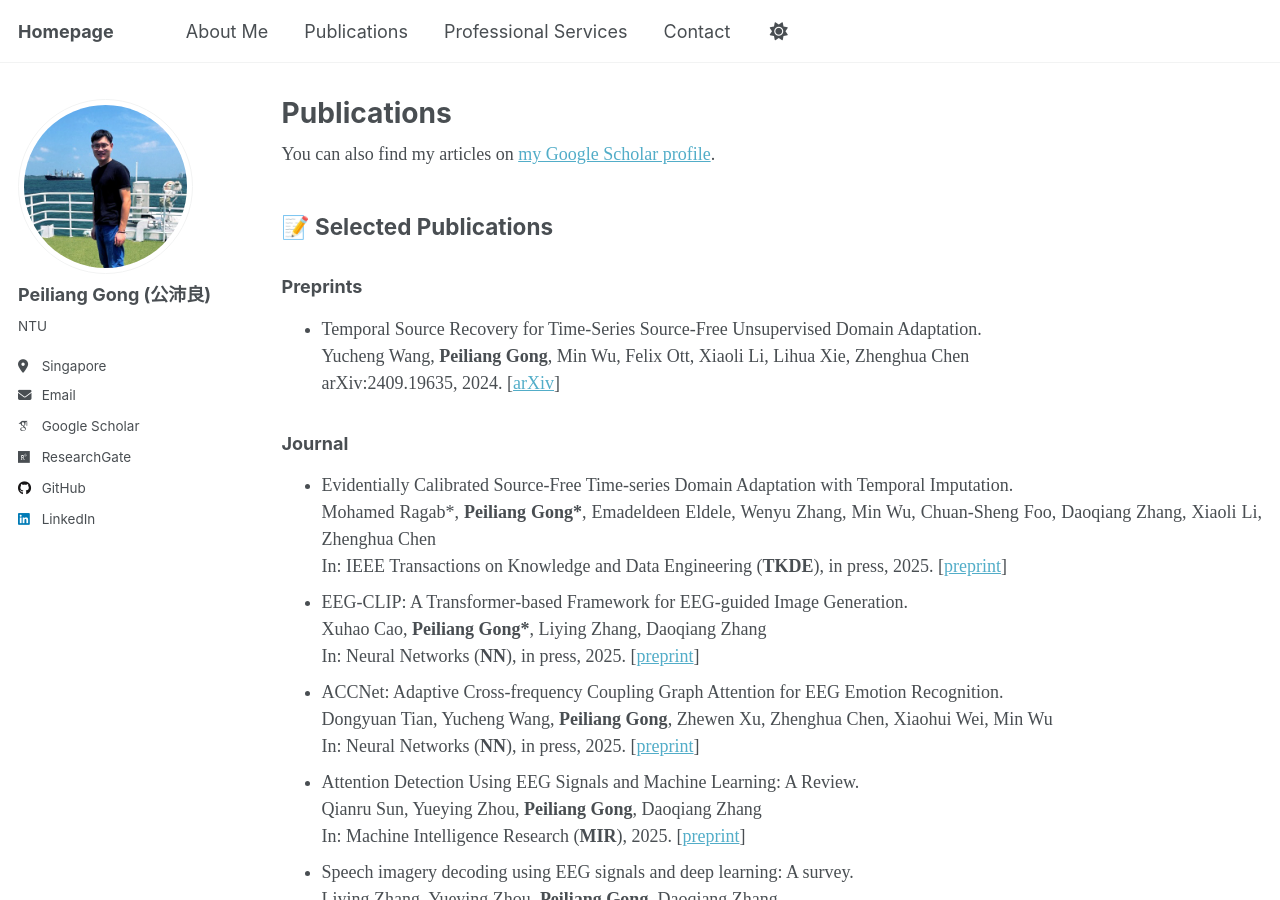
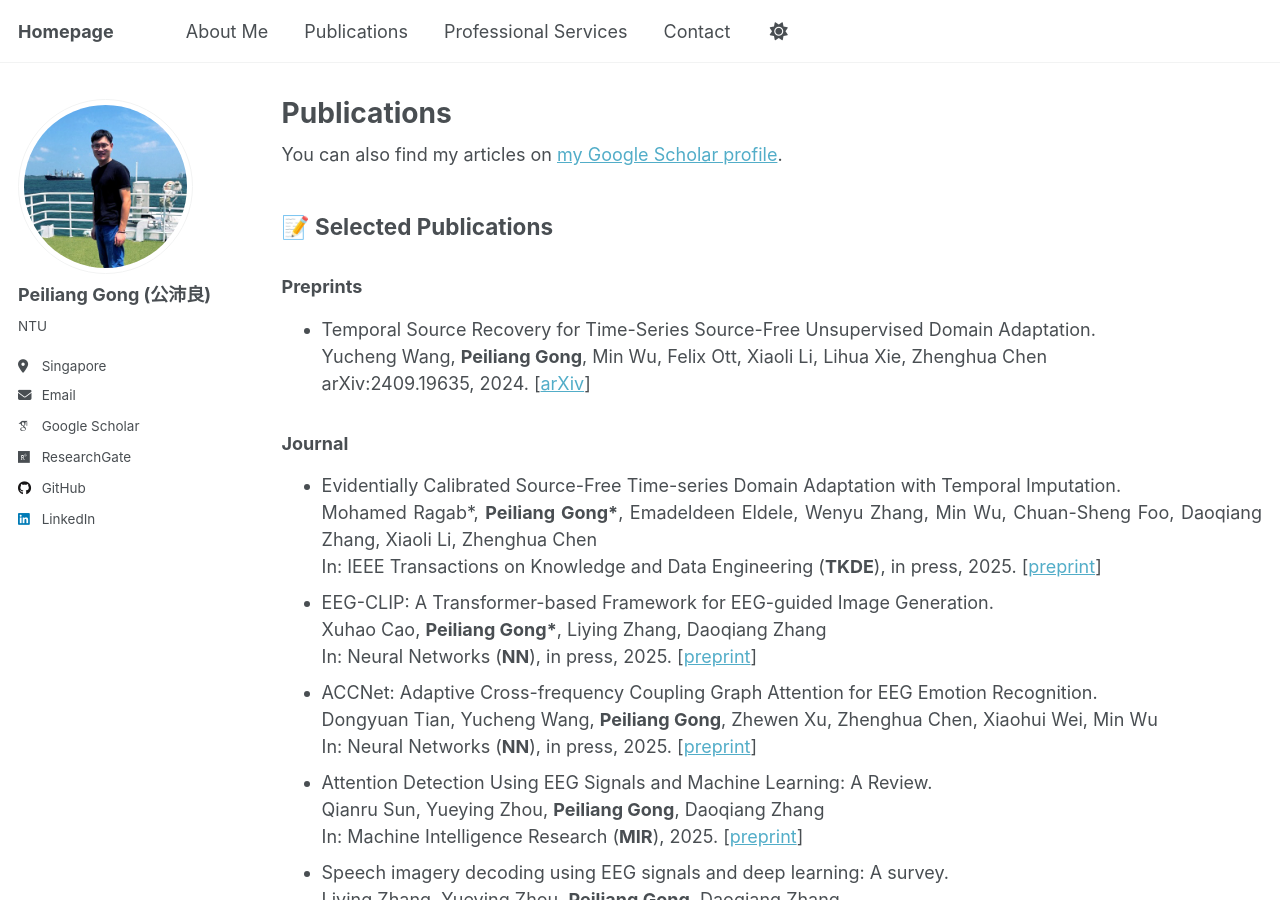
Before and after one commit to Tokenmw/Tokenmw.github.io, a Jekyll site: the page built from _pages/publications.md, in a window 1280 px wide and 900 px high. Built offline with Jekyll 4.4.1, drawn with Linux system fonts in a browser that asks for light colours; some web fonts are replaced.

Commit message:
Update publications.md

```diff
--- a/_pages/publications.md
+++ b/_pages/publications.md
@@ -5,7 +5,7 @@ permalink: /publications/
 author_profile: true
 ---
 
-<div style="font-family: 'Times New Roman', serif; text-align: justify;">
+<div style="text-align: justify;">
 
 {% if site.author.googlescholar %}
   <div class="wordwrap">You can also find my articles on <a href="{{site.author.googlescholar}}">my Google Scholar profile</a>.</div>
```
